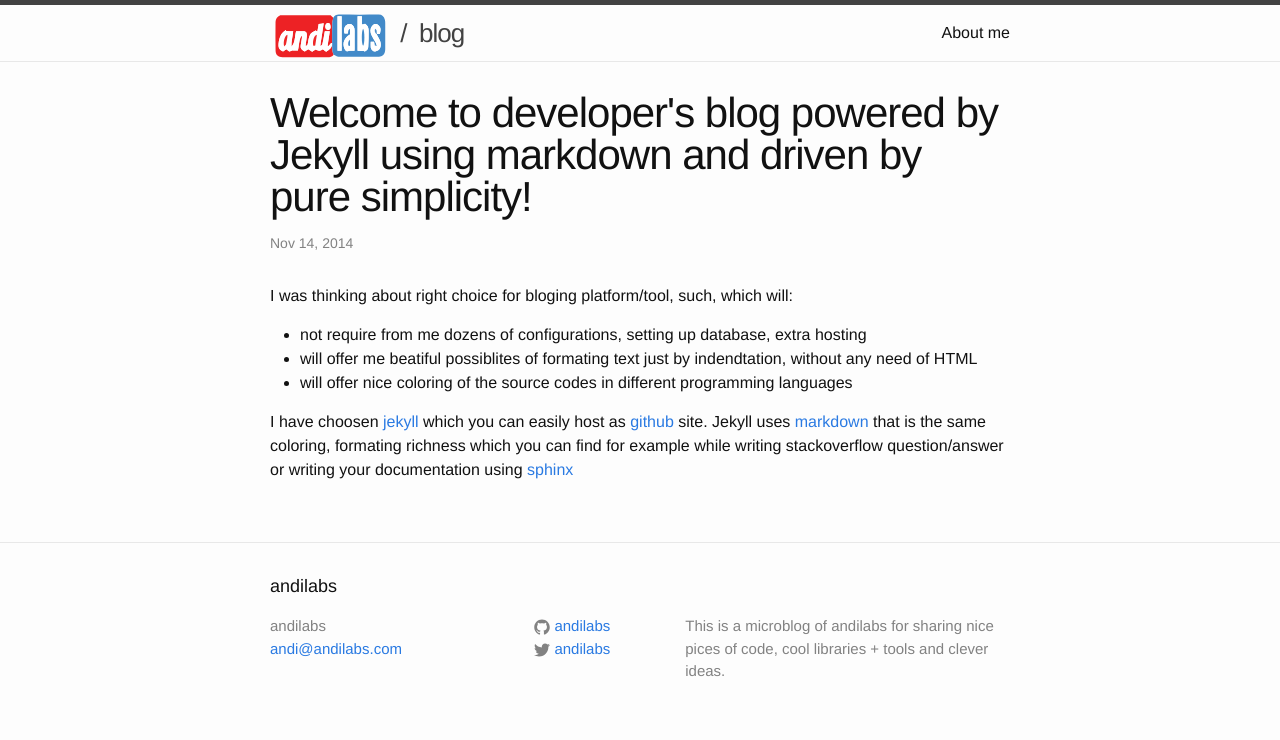
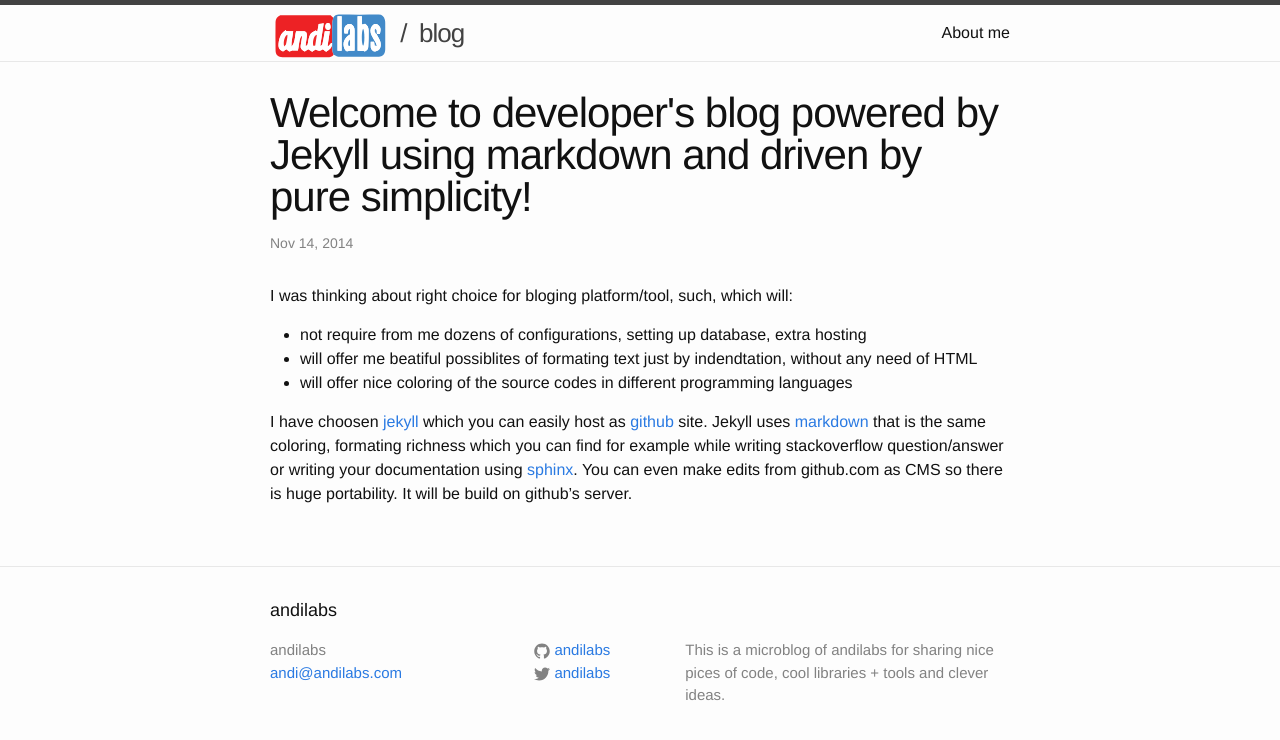
Before and after one commit to f4ww4z/andilabs.github.io, a Jekyll site: the page built from _posts/2014-11-14-welcome-to-jekyll.markdown, in a window 1280 px wide. Shown: the top 740 px of the page. Built offline with Jekyll 4.4.1, drawn with Linux system fonts in a browser that asks for light colours.

Commit message:
Update 2014-11-14-welcome-to-jekyll.markdown

```diff
--- a/_posts/2014-11-14-welcome-to-jekyll.markdown
+++ b/_posts/2014-11-14-welcome-to-jekyll.markdown
@@ -11,7 +11,7 @@ I was thinking about right choice for bloging platform/tool, such, which will:
 * will offer me beatiful possiblites of formating text just by indendtation, without any need of HTML
 * will offer nice coloring of the source codes in different programming languages
 
-I have choosen [jekyll] which you can easily host as [github] site. Jekyll uses [markdown] that is the same coloring, formating richness which you can find for example while writing stackoverflow question/answer or writing your documentation using [sphinx]
+I have choosen [jekyll] which you can easily host as [github] site. Jekyll uses [markdown] that is the same coloring, formating richness which you can find for example while writing stackoverflow question/answer or writing your documentation using [sphinx]. You can even make edits from github.com as CMS so there is huge portability. It will be build on github's server.
 
 [jekyll]:	http://jekyllrb.com
 [github]:	https://pages.github.com/
```
